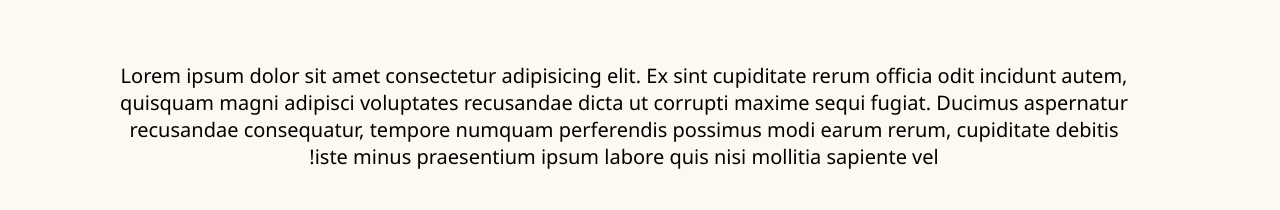
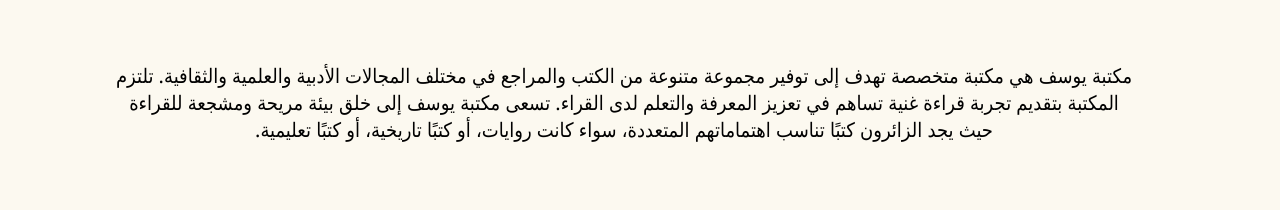
Before and after one commit to Mohamed-mgemrmh/library, a plain HTML site: page index.html in a window 1280 px wide. Shown: the part 2556-2766 px from the top of the page. Drawn offline with nearby package versions, Linux system fonts and the light colour scheme.

Commit message:
Update index.html

```diff
--- a/index.html
+++ b/index.html
@@ -138,7 +138,7 @@
           <div class="main-text">من نحن</div>
           <div class="about-container">
             <img src="images/logo.png" alt="">
-            <div class="about-text">Lorem ipsum dolor sit amet consectetur adipisicing elit. Ex sint cupiditate rerum officia odit incidunt autem, quisquam magni adipisci voluptates recusandae dicta ut corrupti maxime sequi fugiat. Ducimus aspernatur recusandae consequatur, tempore numquam perferendis possimus modi earum rerum, cupiditate debitis iste minus praesentium ipsum labore quis nisi mollitia sapiente vel!</div>
+            <div class="about-text">مكتبة يوسف هي مكتبة متخصصة تهدف إلى توفير مجموعة متنوعة من الكتب والمراجع في مختلف المجالات الأدبية والعلمية والثقافية. تلتزم المكتبة بتقديم تجربة قراءة غنية تساهم في تعزيز المعرفة والتعلم لدى القراء. تسعى مكتبة يوسف إلى خلق بيئة مريحة ومشجعة للقراءة حيث يجد الزائرون كتبًا تناسب اهتماماتهم المتعددة، سواء كانت روايات، أو كتبًا تاريخية، أو كتبًا تعليمية.</div>
             </div>
           </div>
         </div>
```
